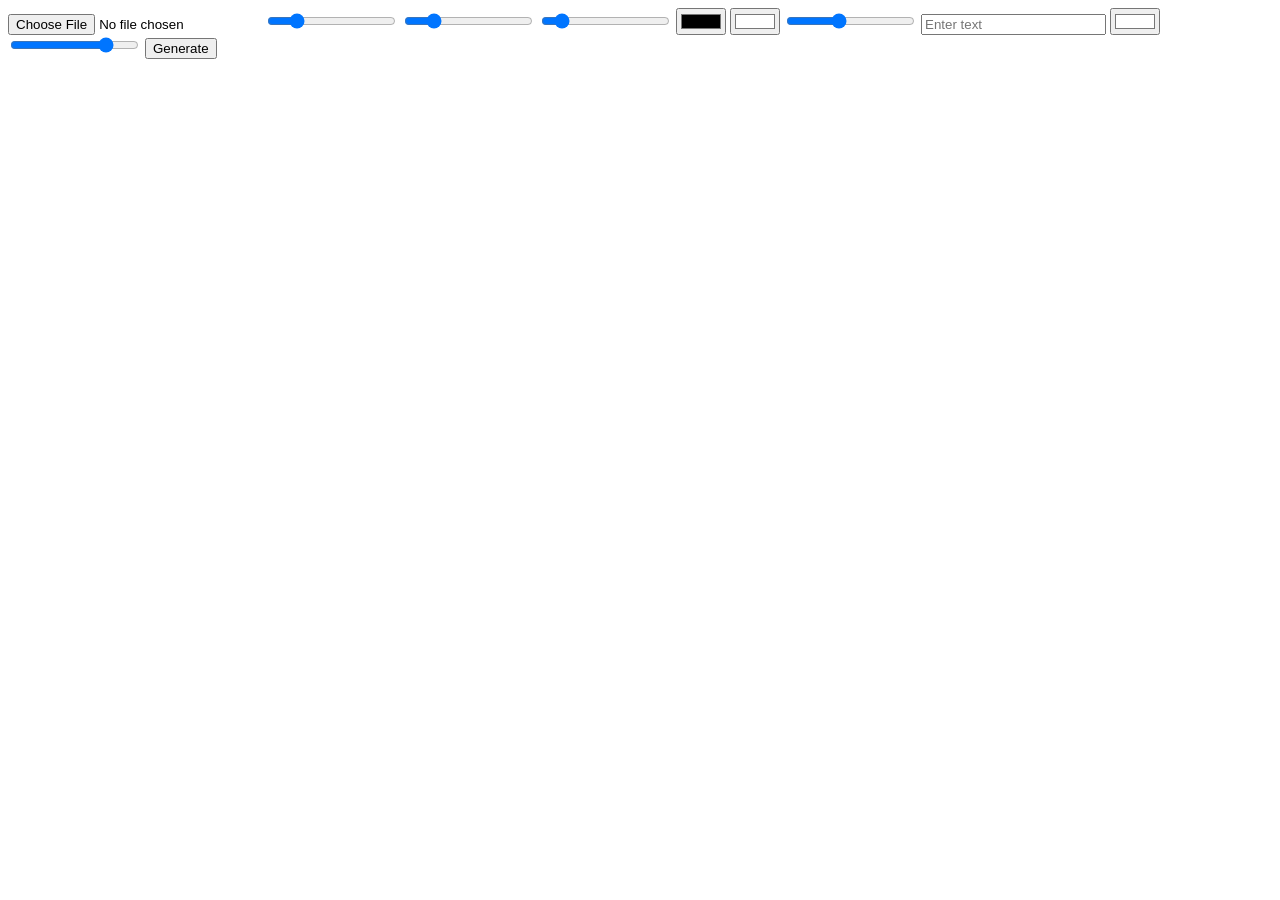
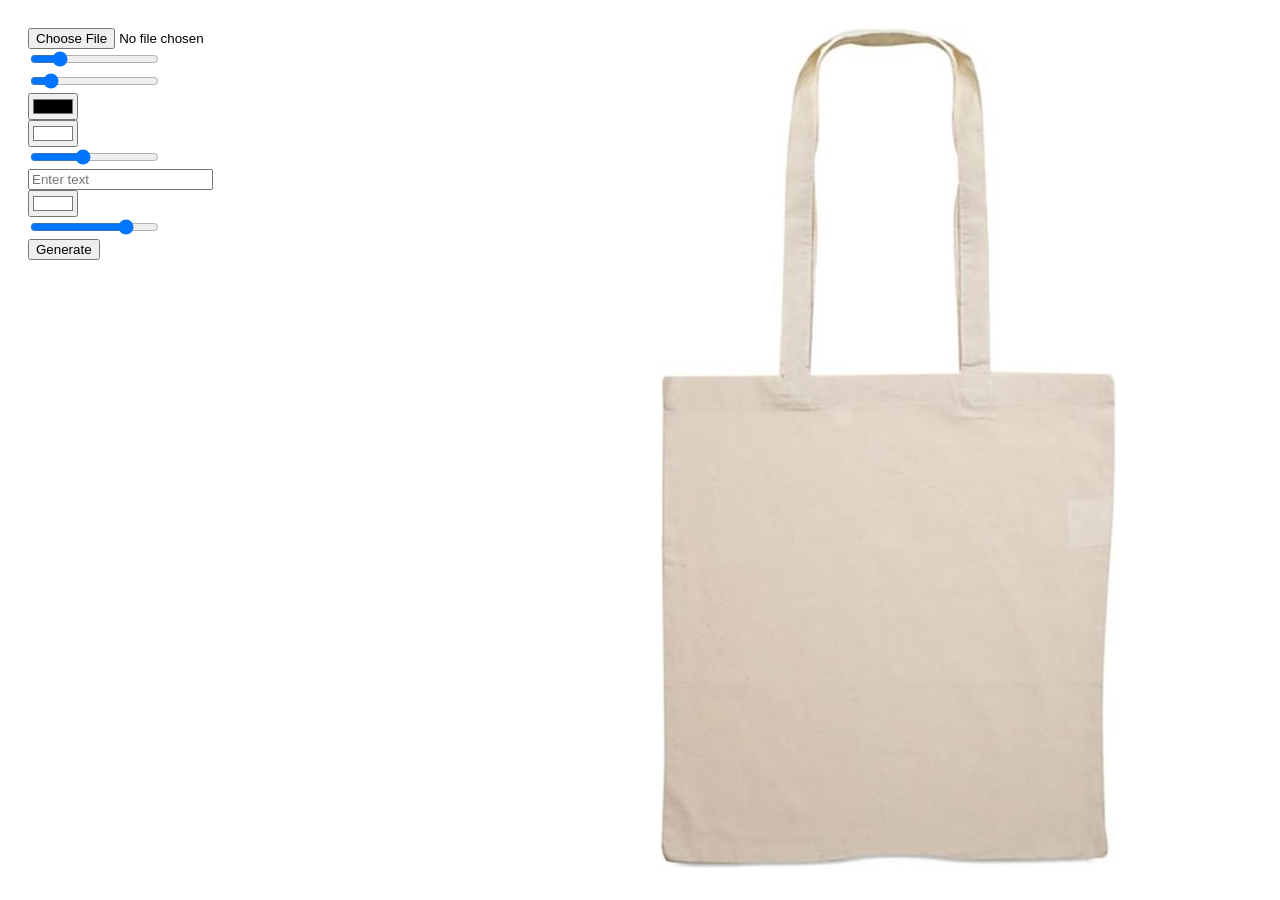
Before and after one commit to lionnus/SpectraStitch, a Flask app: page / in a window 1280 px wide. Before the commit the page ends 59 px from the top, so only its background shows below. Run offline with Flask 3, Linux system fonts and the light colour scheme.

Commit message:
Improved webapp to display generated image on top of totebag

```diff
--- a/webapp/app.py
+++ b/webapp/app.py
@@ -1,12 +1,23 @@
-from flask import Flask, render_template, request, send_file
+from flask import Flask, render_template, request, send_file, jsonify
 import librosa
 import numpy as np
 import matplotlib.pyplot as plt
 import matplotlib.colors as mcolors
-import io
+import matplotlib
+matplotlib.use('Agg')
+import os
+import uuid
 import textwrap
 
+
 app = Flask(__name__)
+
+# Set a directory to save generated images
+UPLOAD_FOLDER = 'static/generated'
+if not os.path.exists(UPLOAD_FOLDER):
+    os.makedirs(UPLOAD_FOLDER)
+
+app.config['UPLOAD_FOLDER'] = UPLOAD_FOLDER
 
 def load_audio(file):
     y, sr = librosa.load(file, sr=None)
@@ -69,16 +80,25 @@ def index():
 
 @app.route('/process', methods=['POST'])
 def process_audio():
+    # Check if file was uploaded
+    if 'file' not in request.files:
+        return 'No file part', 400
+
     MUSIC_FILE_NAME = request.files['file']
+
+    if MUSIC_FILE_NAME.filename == '':
+        return 'No selected file', 400
+
     X_DIM = int(request.form['x_dim'])
-    Y_DIM = int(request.form['y_dim'])
     Y_SCALE = int(request.form['y_scale'])
+    Y_DIM = int(X_DIM//Y_SCALE)
     HEX_START = request.form['hex_start']
     HEX_END = request.form['hex_end']
     PDF_RESOLUTION = int(request.form['pdf_resolution'])
     text = request.form['text']
     text_color = request.form['text_color']
     text_width_percent = int(request.form['text_width_percent'])
+
 
     y, sr = load_audio(MUSIC_FILE_NAME)
     dft_slices = compute_dft_slices(y, sr, X_DIM, Y_DIM)
@@ -91,13 +111,18 @@ def process_audio():
 
     image_dim = image.shape
     add_text_to_image(ax, image_dim, text, text_color, text_width_percent)
+    # Turn off the axis
+    plt.axis('off')
+    # Ensure a tight layout
+    plt.tight_layout()
+    # Save the generated image with a unique filename
+    filename = str(uuid.uuid4()) + ".png"
+    filepath = os.path.join(app.config['UPLOAD_FOLDER'], filename)
+    plt.savefig(filepath,bbox_inches='tight', pad_inches=0, dpi=PDF_RESOLUTION)
+    plt.close(fig)
 
-    output = io.BytesIO()
-    plt.savefig(output, format='PNG', dpi=PDF_RESOLUTION)
-    plt.close(fig)
-    output.seek(0)
-
-    return send_file(output, mimetype='image/png')
+    # Return the generated image's URL
+    return jsonify({"image_url": '/' + filepath})
 
 if __name__ == '__main__':
     app.run(debug=True)
--- a/webapp/templates/index.html
+++ b/webapp/templates/index.html
@@ -4,22 +4,112 @@
     <meta charset="UTF-8">
     <meta name="viewport" content="width=device-width, initial-scale=1.0">
     <title>Music Visualizer</title>
+    <!-- Include the CSS styles here -->
+    <style>
+        /* Split screen layout */
+        .split {
+            display: flex;
+        }
+        .left, .right {
+            flex: 50%;
+            padding: 20px;
+        }
+
+        /* Spinner styles */
+        .spinner img {
+            max-width: 50px;
+        }
+
+        /* Image container styles */
+        .image-container {
+            position: relative;
+            max-width: 100%;
+        }
+        .image-container img.generated-image {
+            position: absolute;
+            top: 0;
+            left: 0;
+            max-width: 100%;
+            display: none;  /* Hide it initially */
+        }
+    </style>
 </head>
 <body>
 
-<form action="/process" method="post" enctype="multipart/form-data">
-    <input type="file" name="file" required>
-    <input type="range" name="x_dim" min="1" max="500" value="100">
-    <input type="range" name="y_dim" min="1" max="500" value="100">
-    <input type="range" name="y_scale" min="1" max="10" value="2">
-    <input type="color" name="hex_start" value="#000000">
-    <input type="color" name="hex_end" value="#FFFFFF">
-    <input type="range" name="pdf_resolution" min="100" max="600" value="300">
-    <input type="text" name="text" placeholder="Enter text">
-    <input type="color" name="text_color" value="#FFFFFF">
-    <input type="range" name="text_width_percent" min="10" max="100" value="80">
-    <button type="submit">Generate</button>
-</form>
+<div class="split">
+    <!-- Left section with controls -->
+    <div class="left">
+        <form action="/process" method="post" enctype="multipart/form-data" id="audioForm">
+            <input type="file" name="file" required><br>
+            <input type="range" name="x_dim" min="1" max="500" value="100"><br>
+            <input type="range" name="y_scale" min="1" max="10" value="2"><br>
+            <input type="color" name="hex_start" value="#000000"><br>
+            <input type="color" name="hex_end" value="#FFFFFF"><br>
+            <input type="range" name="pdf_resolution" min="100" max="600" value="300"><br>
+            <input type="text" name="text" placeholder="Enter text"><br>
+            <input type="color" name="text_color" value="#FFFFFF"><br>
+            <input type="range" name="text_width_percent" min="10" max="100" value="80"><br>
+            <button type="submit">Generate</button>
+        </form>
+
+        <!-- Spinner placeholder -->
+        <div class="spinner" style="display:none;">
+            <img src="static/loading.gif" alt="Loading...">
+        </div>
+    </div>
+
+    <!-- Right section with images -->
+    <div class="right">
+        <div class="image-container">
+            <img src="static/totebag.jpg" alt="Background">
+            <!-- Put image on top with a width of 50% of the background, adjust location-->
+            <img src="" alt="Generated image" class="generated-image" style="width:30%; top: 440px; left: 83px;">
+        </div>
+    </div>
+</div>
+
+<!-- Include JQuery -->
+<script src="https://code.jquery.com/jquery-3.6.0.min.js"></script>
+
+<!-- JavaScript to handle form submission and image display -->
+<script>
+    $(document).ready(function() {
+        $('#audioForm').submit(function(e) {
+            e.preventDefault();
+
+            // Show the spinner
+            $('.spinner').show();
+
+            var formData = new FormData(this);
+
+            $.ajax({
+                url: '/process',
+                type: 'POST',
+                data: formData,
+                success: function(data) {
+                    // Create a blob URL from the returned data
+                    var blob = new Blob([data], { type: 'image/png' });  // Assuming PNG format
+                    var blobURL = URL.createObjectURL(blob);
+
+                    // Set and show the generated image using the returned URL
+                    $('.generated-image').attr('src', data.image_url).show();
+
+                    // Hide the spinner
+                    $('.spinner').hide();
+                },
+                cache: false,
+                contentType: false,
+                processData: false,
+                error: function(xhr, status, error) {
+                    // Optionally handle any errors here
+                    $('.spinner').hide();
+                    alert("There was an error processing the image.");
+                }
+            });
+        });
+    });
+</script>
+
 
 </body>
 </html>
```
Also changed, not shown: webapp/static/generated/2ba6f64b-0f03-42e0-b264-70fd3d398bf3.png (added), webapp/static/loading.gif (added), webapp/static/totebag.jpg (added).
